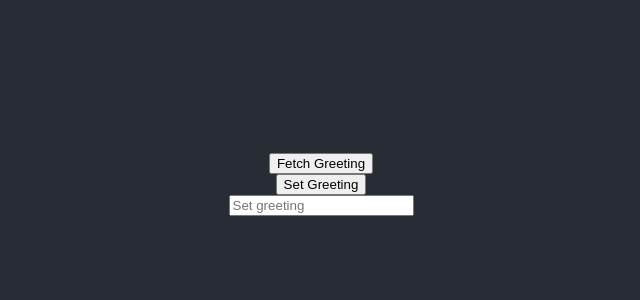
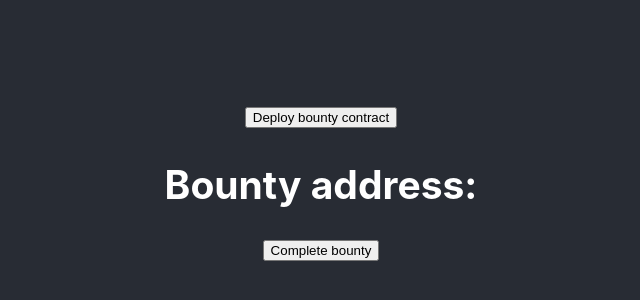
Before and after one commit to lmyslinski/bounty-contracts, a React (Create React App) app: page / in a window 1280 px wide. Shown: the part 216-516 px from the top of the page, without its empty margins (319-959 px from the left). Built offline with nearby package versions, Linux system fonts and the light colour scheme.

Commit message:
Bounty contract works

```diff
--- a/package.json
+++ b/package.json
@@ -41,6 +41,6 @@
     "@nomiclabs/hardhat-waffle": "^2.0.1",
     "ethereum-waffle": "^3.4.0",
     "ethers": "^5.5.2",
-    "hardhat": "^2.8.0"
+    "hardhat": "^2.8.2"
   }
 }
--- a/src/App.js
+++ b/src/App.js
@@ -1,14 +1,15 @@
 import './App.css';
 import { useState } from 'react';
 import { ethers } from 'ethers'
-import Greeter from './artifacts/contracts/Greeter.sol/Greeter.json'
+import BountyFactory from './artifacts/contracts/BountyFactory.sol/BountyFactory.json'
+import Bounty from './artifacts/contracts/Bounty.sol/Bounty.json'
 
 // Update with the contract address logged out to the CLI when it was deployed
-const greeterAddress = "0x9fE46736679d2D9a65F0992F2272dE9f3c7fa6e0"
+const bountyFactoryAddress = "0x5fbdb2315678afecb367f032d93f642f64180aa3"
 
 function App() {
   // store greeting in local state
-  const [greeting, setGreetingValue] = useState()
+  const [bountyAddress, setBountyAddress] = useState("")
 
   // request access to the user's MetaMask account
   async function requestAccount() {
@@ -16,39 +17,72 @@ function App() {
   }
 
   // call the smart contract, read the current greeting value
-  async function fetchGreeting() {
+  async function deployContract() {
     if (typeof window.ethereum !== 'undefined') {
+      await requestAccount()
       const provider = new ethers.providers.Web3Provider(window.ethereum)
-      const contract = new ethers.Contract(greeterAddress, Greeter.abi, provider)
+      const signer = provider.getSigner()
+      const contract = new ethers.Contract(bountyFactoryAddress, BountyFactory.abi, signer)
+
+      contract.on("BountyCreated", (address) => {
+        console.log("Bounty created", address)
+        setBountyAddress(address)
+      })
+
       try {
-        const data = await contract.greet()
-        console.log('data: ', data)
+        const expiry = new Date().getTime() + 1000
+        const overrides = {
+          value: ethers.utils.parseEther("0.1")     // ether in this case MUST be a string
+        };
+        const qq = await contract.createBounty(expiry, overrides);
+        console.log('data: ', qq)
       } catch (err) {
         console.log("Error: ", err)
       }
     }
   }
 
-  // call the smart contract, send an update
-  async function setGreeting() {
-    if (!greeting) return
-    if (typeof window.ethereum !== 'undefined') {
+  async function completeBounty() {
+    if (typeof window.ethereum !== 'undefined' && bountyAddress !== "") {
       await requestAccount()
-      const provider = new ethers.providers.Web3Provider(window.ethereum);
+      const provider = new ethers.providers.Web3Provider(window.ethereum)
       const signer = provider.getSigner()
-      const contract = new ethers.Contract(greeterAddress, Greeter.abi, signer)
-      const transaction = await contract.setGreeting(greeting)
-      await transaction.wait()
-      fetchGreeting()
+      const contract = new ethers.Contract(bountyAddress, Bounty.abi, signer)
+
+      const hunter = "0x70997970C51812dc3A010C7d01b50e0d17dc79C8"
+
+      contract.on("BountyCompleted", (address, balance) => {
+        console.log("Bounty completed", address, balance)
+      })
+
+      try{
+        const qq = await contract.payoutBounty(hunter);
+        console.log('data: ', qq)
+      }catch (err){
+        console.log("Error: ", err)
+      }
     }
   }
+
+  // // call the smart contract, send an update
+  // async function setGreeting() {
+  //   if (!greeting) return
+  //   if (typeof window.ethereum !== 'undefined') {
+  //     await requestAccount()
+  //     const provider = new ethers.providers.Web3Provider(window.ethereum);
+
+  //     const transaction = await contract.setGreeting(greeting)
+  //     await transaction.wait()
+  //     fetchGreeting()
+  //   }
+  // }
 
   return (
     <div className="App">
       <header className="App-header">
-        <button onClick={fetchGreeting}>Fetch Greeting</button>
-        <button onClick={setGreeting}>Set Greeting</button>
-        <input onChange={e => setGreetingValue(e.target.value)} placeholder="Set greeting" />
+        <button onClick={deployContract}>Deploy bounty contract</button>
+        <h2>Bounty address: {bountyAddress}</h2>
+        <button onClick={completeBounty}>Complete bounty</button>
       </header>
     </div>
   );
```
Also changed, not shown: 2 other files (tests, documents, lock files or other folders).
